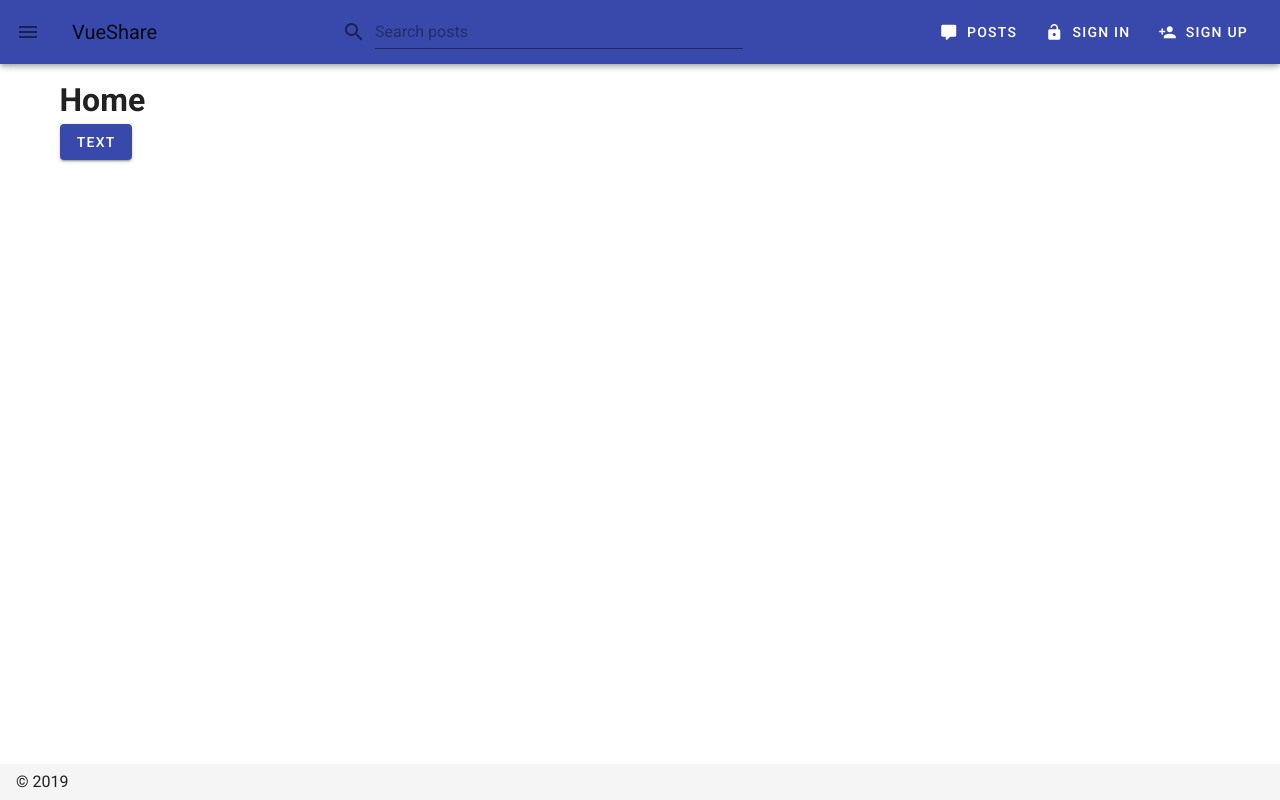
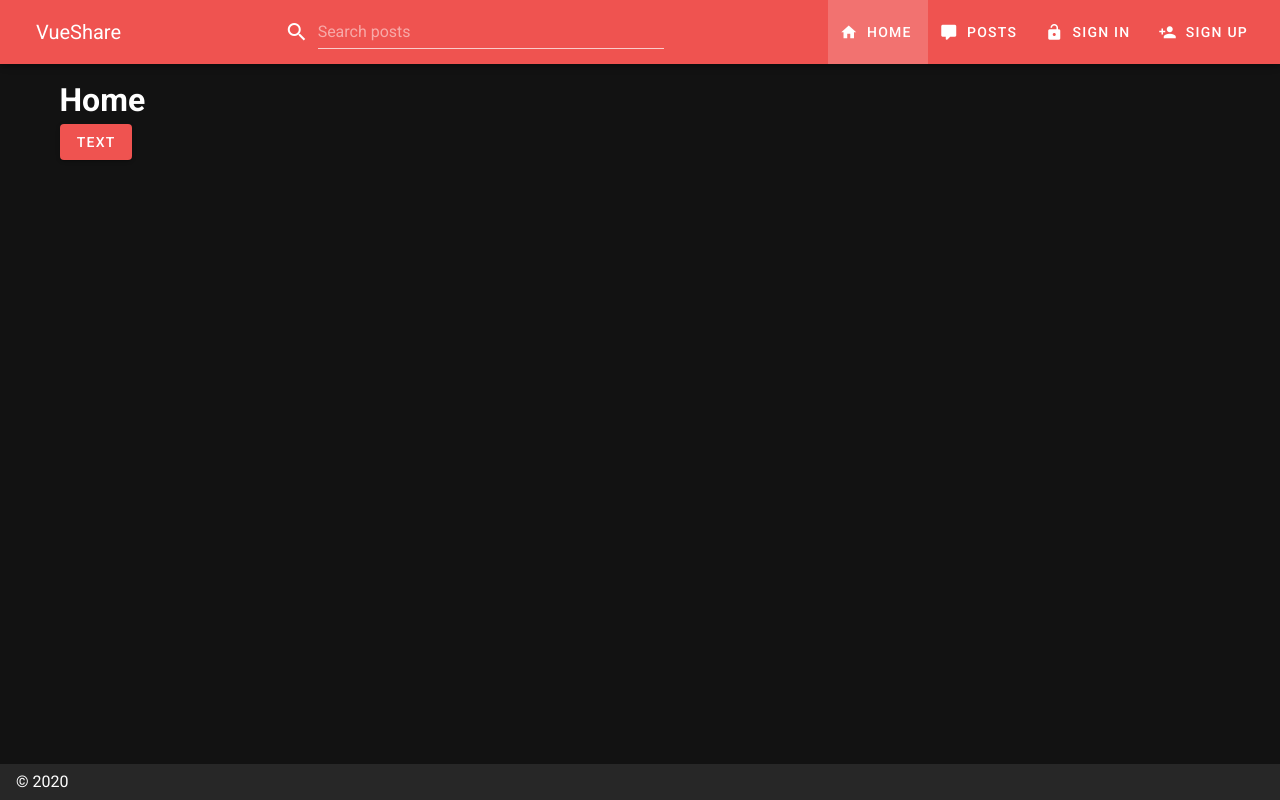
Before and after one commit to blessedsibanda/vue-share, a Nuxt app: page / in a window 1280 px wide. Built offline with nearby package versions, Linux system fonts and the light colour scheme.

Commit message:
responsive design

```diff
--- a/layouts/default.vue
+++ b/layouts/default.vue
@@ -1,14 +1,14 @@
 <template>
   <v-app dark>
     <v-navigation-drawer v-model="drawer" :mini-variant="miniVariant" :clipped="clipped" fixed app>
-      <v-list-item @click="drawer = !drawer" tag="span" to="/" router exact>
+      <v-list-item>
         <v-list-item-icon>
           <v-app-bar-nav-icon @click.stop="drawer = !drawer" />
         </v-list-item-icon>
 
         <v-list-item-content>
           <v-list-item-title>
-            <h1 class="title">{{title}}</h1>
+            <h1 class="title font-weight-bold">{{title}}</h1>
           </v-list-item-title>
         </v-list-item-content>
       </v-list-item>
@@ -26,9 +26,9 @@
       </v-list>
     </v-navigation-drawer>
     <v-app-bar :clipped-left="clipped" fixed app color="primary">
-      <v-app-bar-nav-icon @click.stop="drawer = !drawer" />
+      <v-app-bar-nav-icon @click.stop="drawer = !drawer" class="hidden-md-and-up" />
 
-      <v-toolbar-title v-text="title" />
+      <v-toolbar-title class="hidden-sm-and-down" v-text="title" />
       <v-spacer />
       <v-text-field flex placeholder="Search posts" color="accent" single-line hide-details>
         <v-icon slot="prepend">mdi-magnify</v-icon>
@@ -39,7 +39,7 @@
       <!-- Horizontal Navbar links -->
       <v-toolbar-items class="hidden-xs-only">
         <v-btn color="primary" :to="item.to" depressed v-for="item in items" :key="item.title">
-          <v-icon class="hidden-sm-and-down" left>{{item.icon}}</v-icon>
+          <v-icon class="hidden-xs-only" left>{{item.icon}}</v-icon>
           {{item.title}}
         </v-btn>
       </v-toolbar-items>
@@ -51,7 +51,7 @@
     </v-content>
 
     <v-footer :fixed="fixed" app>
-      <span>&copy; 2019</span>
+      <span>&copy; {{(new Date()).getFullYear()}}</span>
     </v-footer>
   </v-app>
 </template>
@@ -64,6 +64,11 @@ export default {
       drawer: false,
       fixed: false,
       items: [
+        {
+          icon: "mdi-home",
+          title: "Home",
+          to: "/"
+        },
         {
           icon: "mdi-comment",
           title: "Posts",
--- a/nuxt.config.js
+++ b/nuxt.config.js
@@ -53,8 +53,8 @@ export default {
 	vuetify: {
 		customVariables: [ '~/assets/variables.scss' ],
 		theme: {
-			// dark: true,
-			light: true,
+			dark: true,
+			// light: true,
 			themes: {
 				dark: {
 					primary: colors.red.lighten1,
--- /dev/null
+++ b/pages/posts.vue
@@ -0,0 +1,12 @@
+<template>
+  <div>
+    <h1 class="title">Posts</h1>
+  </div>
+</template>
+
+<script>
+export default {};
+</script>
+
+<style>
+</style>
--- /dev/null
+++ b/pages/signin.vue
@@ -0,0 +1,12 @@
+<template>
+  <div>
+    <h1 class="title">Sign In</h1>
+  </div>
+</template>
+
+<script>
+export default {};
+</script>
+
+<style>
+</style>
--- /dev/null
+++ b/pages/signup.vue
@@ -0,0 +1,12 @@
+<template>
+  <div>
+    <h1 class="title">Sign Up</h1>
+  </div>
+</template>
+
+<script>
+export default {};
+</script>
+
+<style>
+</style>
```
